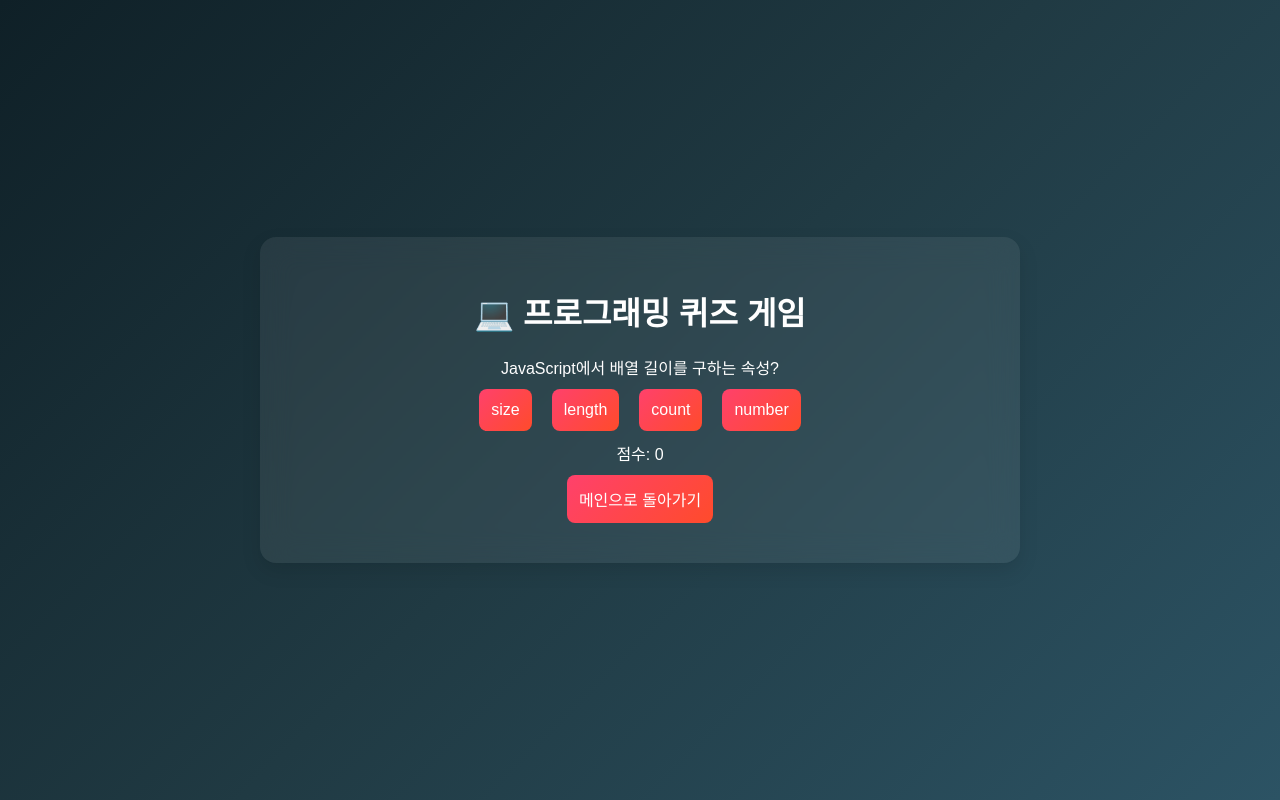
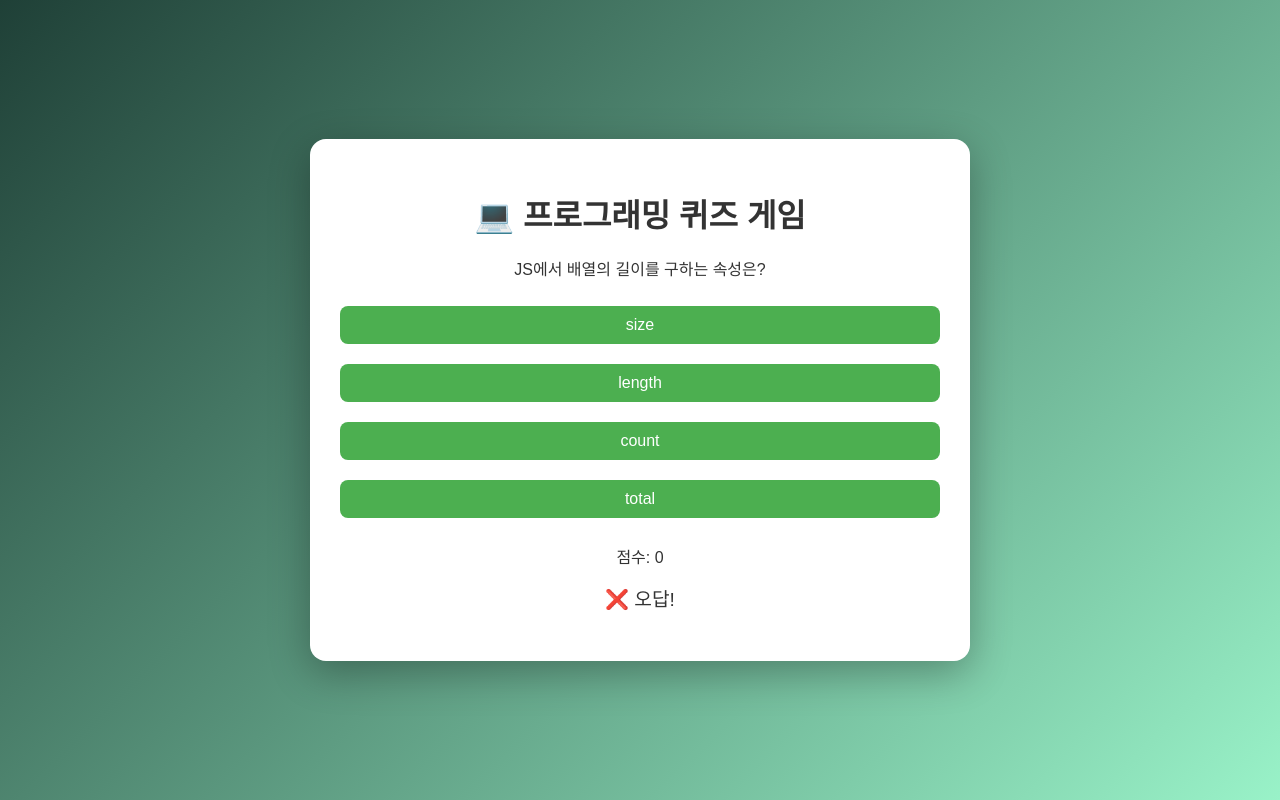
Before and after one commit to Ares-wjd/-Debug-Games-Hub, a plain HTML site: page programming-quiz.html in a window 1280 px wide. Both pictures are taken after a click on the button "size()". Drawn offline with Linux system fonts and the light colour scheme.

Commit message:
Update programming-quiz.html

```diff
--- a/programming-quiz.html
+++ b/programming-quiz.html
@@ -1,97 +1,102 @@
-<!-- programming-quiz.html: Firebase 연동 버전 -->
+<!-- programming-quiz.html: 프로그래밍 퀴즈 게임 (localStorage 기반 점수 저장) -->
 <!DOCTYPE html>
 <html lang="ko">
 <head>
   <meta charset="UTF-8">
   <meta name="viewport" content="width=device-width, initial-scale=1.0">
-  <title>디버그 동아리 | 프로그래밍 퀴즈 게임</title>
-  <script src="https://www.gstatic.com/firebasejs/9.22.1/firebase-app-compat.js"></script>
-  <script src="https://www.gstatic.com/firebasejs/9.22.1/firebase-database-compat.js"></script>
+  <title>프로그래밍 퀴즈 게임</title>
   <style>
-    body { font-family: 'Poppins', sans-serif; background: linear-gradient(135deg, #0f2027, #203a43, #2c5364); margin: 0; padding: 0; display: flex; justify-content: center; align-items: center; min-height: 100vh; color: #fff; }
-    .container { background: rgba(255, 255, 255, 0.07); backdrop-filter: blur(15px); width: 90%; max-width: 700px; padding: 30px; border-radius: 16px; box-shadow: 0 8px 20px rgba(0,0,0,0.1); text-align: center; }
-    button { padding: 12px; margin: 10px; font-size: 1em; border-radius: 8px; border: none; background: linear-gradient(135deg, #ff416c, #ff4b2b); color: #fff; cursor: pointer; }
-    button:hover { transform: scale(1.05); }
+    body { font-family: sans-serif; background: linear-gradient(135deg, #1f4037, #99f2c8); color: #333; display: flex; justify-content: center; align-items: center; min-height: 100vh; margin: 0; }
+    .container { background: #fff; padding: 30px; border-radius: 16px; width: 90%; max-width: 600px; box-shadow: 0 12px 40px rgba(0,0,0,0.3); text-align: center; }
+    h1 { margin-bottom: 20px; }
+    button { padding: 10px; margin: 10px 0; border: none; border-radius: 8px; width: 100%; background: #4caf50; color: #fff; font-size: 1em; cursor: pointer; }
+    button:hover { background: #43a047; }
+    .hidden { display: none; }
+    #feedback { font-size: 1.2em; margin-top: 10px; }
   </style>
 </head>
 <body>
   <div class="container">
     <h1>💻 프로그래밍 퀴즈 게임</h1>
-    <div id="questionBox"></div>
-    <div id="options"></div>
-    <div id="scoreBoard">점수: 0</div>
-    <button onclick="goBack()">메인으로 돌아가기</button>
+    <div id="quizArea">
+      <p id="question"></p>
+      <div id="options"></div>
+      <p id="score">점수: 0</p>
+      <p id="feedback"></p>
+    </div>
+    <div id="endArea" class="hidden">
+      <h2>🎉 게임 종료</h2>
+      <p id="finalScore"></p>
+      <button onclick="restartGame()">다시 시작</button>
+      <button onclick="goToMain()">메인으로 돌아가기</button>
+    </div>
   </div>
 
   <script>
-    const firebaseConfig = {
-      apiKey: "AIzaSyDwk8QF3jJMzk30QeJR_kFTq6gQXGmoiG4",
-      authDomain: "debug-games-hub.firebaseapp.com",
-      projectId: "debug-games-hub",
-      storageBucket: "debug-games-hub.firebasestorage.app",
-      messagingSenderId: "391096300170",
-      appId: "1:391096300170:web:156898c1574c15fca9f373"
-    };
-    firebase.initializeApp(firebaseConfig);
-    const db = firebase.database();
-
+    const currentUser = JSON.parse(localStorage.getItem('currentUser'));
     const questions = [
-      { q: 'Python에서 리스트 길이를 구하는 함수?', a: ['size()', 'length()', 'len()', 'count()'], correct: 2 },
-      { q: 'JavaScript에서 배열 길이를 구하는 속성?', a: ['size', 'length', 'count', 'number'], correct: 1 },
-      { q: 'Python에서 예외 처리를 위해 사용하는 키워드?', a: ['except', 'catch', 'error', 'fail'], correct: 0 }
+      { q: 'Python에서 리스트 길이를 구하는 함수는?', opts: ['size()', 'len()', 'count()', 'length()'], ans: 1 },
+      { q: 'JS에서 배열의 길이를 구하는 속성은?', opts: ['size', 'length', 'count', 'total'], ans: 1 },
+      { q: 'Python에서 반복문 키워드는?', opts: ['repeat', 'for', 'loop', 'whilefor'], ans: 1 },
     ];
-
-    let current = 0, score = 0;
-    const qBox = document.getElementById('questionBox');
-    const optionsDiv = document.getElementById('options');
-    const scoreBoard = document.getElementById('scoreBoard');
+    let score = 0;
+    let currentIdx = 0;
 
     function loadQuestion() {
-      if (current >= questions.length) {
-        saveScore();
-        qBox.textContent = `게임 종료! 최종 점수: ${score}`;
-        optionsDiv.innerHTML = '';
+      if (currentIdx >= questions.length) {
+        endGame();
         return;
       }
-      const q = questions[current];
-      qBox.textContent = q.q;
-      optionsDiv.innerHTML = '';
-      q.a.forEach((opt, idx) => {
+      const q = questions[currentIdx];
+      document.getElementById('question').textContent = q.q;
+      const optsDiv = document.getElementById('options');
+      optsDiv.innerHTML = '';
+      q.opts.forEach((opt, idx) => {
         const btn = document.createElement('button');
         btn.textContent = opt;
         btn.onclick = () => checkAnswer(idx);
-        optionsDiv.appendChild(btn);
+        optsDiv.appendChild(btn);
       });
     }
 
-    function checkAnswer(idx) {
-      if (idx === questions[current].correct) {
-        score += 10;
-        scoreBoard.textContent = `점수: ${score}`;
+    function checkAnswer(selected) {
+      const q = questions[currentIdx];
+      const feedback = document.getElementById('feedback');
+      if (selected === q.ans) {
+        score += 100;
+        feedback.textContent = '✅ 정답!';
+      } else {
+        feedback.textContent = '❌ 오답!';
       }
-      current++;
-      loadQuestion();
+      document.getElementById('score').textContent = `점수: ${score}`;
+      currentIdx++;
+      setTimeout(loadQuestion, 1000);
     }
 
-    function saveScore() {
-      const user = JSON.parse(localStorage.getItem('currentUser'));
-      if (!user) return;
-      const newEntry = {
-        id: user.id,
-        name: user.name,
-        game: '프로그래밍 퀴즈 게임',
-        score: score,
-        time: new Date().toISOString()
-      };
-      const newKey = db.ref().child('rankings').push().key;
-      const updates = {};
-      updates['/rankings/' + newKey] = newEntry;
-      db.ref().update(updates);
-      alert(`최종 점수: ${score}`);
+    function endGame() {
+      document.getElementById('quizArea').classList.add('hidden');
+      document.getElementById('endArea').classList.remove('hidden');
+      document.getElementById('finalScore').textContent = `최종 점수: ${score}점`;
+      saveScoreLocal('프로그래밍 퀴즈 게임', score);
     }
 
-    function goBack() {
-      window.location.href = '/-Debug-Games-Hub/index.html';
+    function restartGame() {
+      location.reload();
+    }
+
+    function goToMain() {
+      window.location.href = 'index.html';
+    }
+
+    function saveScoreLocal(gameName, score) {
+      if (!currentUser) {
+        console.warn('로그인 정보 없음, 점수 저장 생략');
+        return;
+      }
+      const allData = JSON.parse(localStorage.getItem('allGameRankings') || '[]');
+      allData.push({ id: currentUser.id, name: currentUser.name, game: gameName, score: score, timestamp: Date.now() });
+      localStorage.setItem('allGameRankings', JSON.stringify(allData));
+      console.log('점수 localStorage에 저장 완료');
     }
 
     window.onload = loadQuestion;
```
